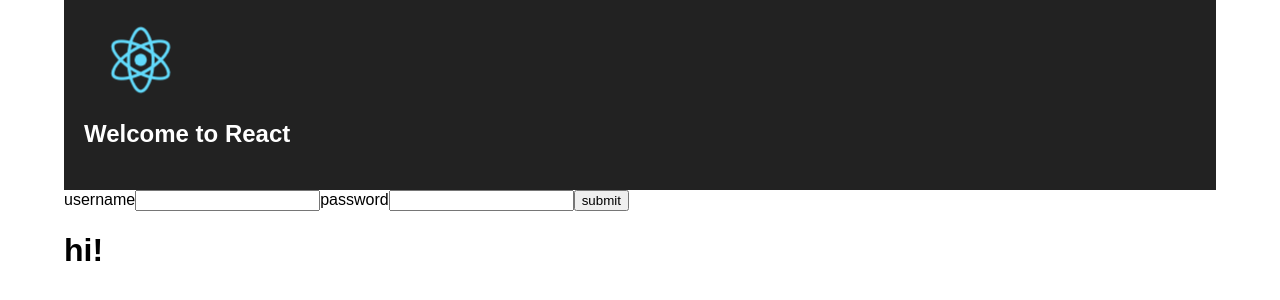
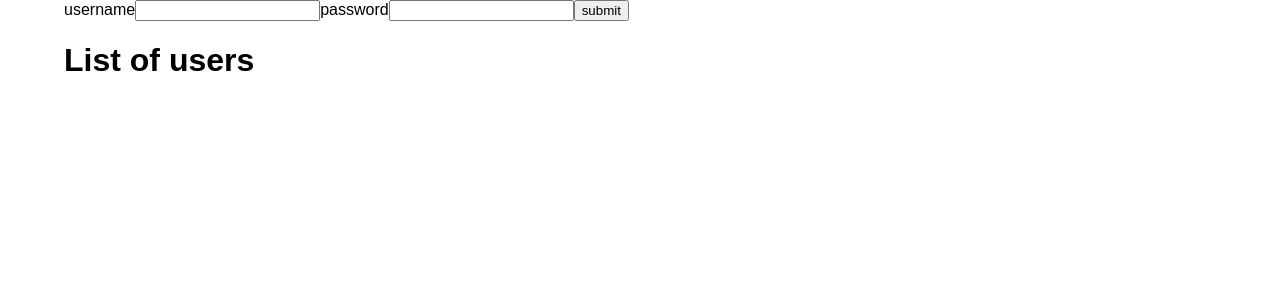
Before and after one commit to lukecamelo/redux-practice, a React (Create React App) app: page / in a window 1280 px wide. Shown: the top 300 px of the page. Built offline with nearby package versions, Linux system fonts and the light colour scheme.

Commit message:
Cleaned up user components, destructuring etc

```diff
--- a/src/App.js
+++ b/src/App.js
@@ -16,12 +16,8 @@ class App extends Component {
     return (
       <Provider store={store}>
         <div className="App">
-          <header className="App-header">
-            <img src={logo} className="App-logo" alt="logo" />
-            <h1 className="App-title">Welcome to React</h1>
-          </header>
           <UserForm />
-          <UserList/>
+          <UserList />
         </div>
       </Provider>
     )
--- a/src/components/UserForm.js
+++ b/src/components/UserForm.js
@@ -14,11 +14,13 @@ class UserForm extends React.Component {
 
   onSubmit = e => {
     e.preventDefault()
+    const { username, password } = this.state
     const user = {
-      username: this.state.username,
-      password: this.state.password
+      username,
+      password
     }
     this.props.newUser(user)
+    this.setState({ username: '', password: '' })
   }
 
   render() {
--- a/src/components/UserList.js
+++ b/src/components/UserList.js
@@ -1,4 +1,4 @@
-import React, { Component } from 'react'
+import React from 'react'
 import { connect } from 'react-redux'
 
 const UserList = ({ users }) => {
@@ -12,7 +12,7 @@ const UserList = ({ users }) => {
 
   return (
     <div>
-      <h1>hi!</h1>
+      <h1>List of users</h1>
       {list}
     </div>
   )
```
